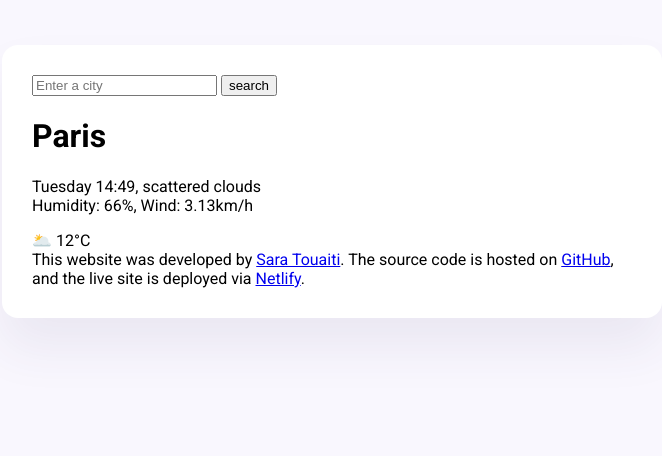
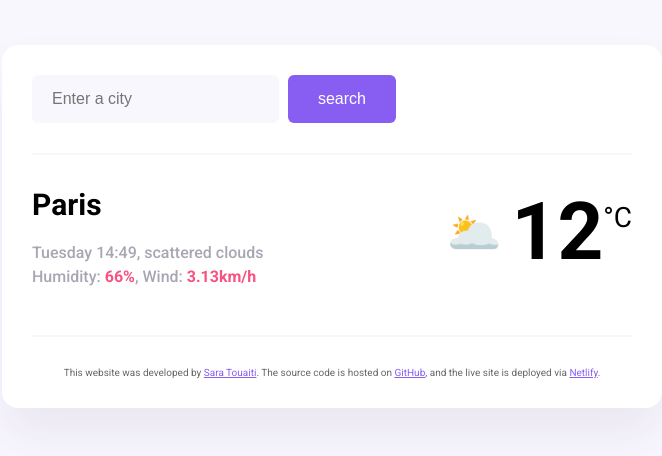
Before and after one commit to SarahTouaiti/meteology, a plain HTML site: page index.html in a window 1280 px wide. Shown: the whole page, without its empty margins (308-970 px from the left). Drawn offline with Linux system fonts and the light colour scheme.

Commit message:
I styled the css file

```diff
--- a/index.html
+++ b/index.html
@@ -13,21 +13,32 @@
   <body>
     <div class="weather-app">
       <header>
-        <form>
-          <input type="search" placeholder="Enter a city" required />
-          <input type="submit" value="search" />
+        <form class="search-form">
+          <input
+            type="search"
+            placeholder="Enter a city"
+            required
+            class="search-form-input"
+          />
+          <input type="submit" value="search" class="search-form-button" />
         </form>
       </header>
       <main>
-        <div>
-          <h1>Paris</h1>
-          <p>
-            Tuesday 14:49, scattered clouds
-            <br />
-            Humidity: 66%, Wind: 3.13km/h
-          </p>
+        <div class="weather-app-data">
+          <div>
+            <h1 class="weather-app-city">Paris</h1>
+            <p class="weather-app-details">
+              Tuesday 14:49, scattered clouds
+              <br />
+              Humidity: <strong>66%</strong>, Wind: <strong>3.13km/h</strong>
+            </p>
+          </div>
+          <div class="weather-app-temperature">
+            <div class="weather-app-emoji">🌥️</div>
+            <div class="temperature-value">12</div>
+            <div class="temperature-unit">°C</div>
+          </div>
         </div>
-        <div>🌥️ 12°C</div>
       </main>
       <footer>
         This website was developed by
--- a/src/styles.css
+++ b/src/styles.css
@@ -1,6 +1,24 @@
 body {
   background-color: #f9f7fe;
   font-family: "Roboto", sans-serif;
+}
+header {
+  border-bottom: 2px solid #f9f7fe;
+  padding: 0 0 30px 0;
+}
+main {
+  padding: 30px 0;
+}
+footer {
+  border-top: 2px solid #f9f7fe;
+  padding: 30px 0 0 0;
+  font-size: 10px;
+  text-align: center;
+  color: rgba(0, 0, 0, 0.6);
+  font-weight: 400;
+}
+a {
+  color: #885df1;
 }
 .weather-app {
   background-color: white;
@@ -10,3 +28,54 @@ body {
   box-shadow: 0 30px 50px rgba(65, 50, 100, 0.08);
   border-radius: 16px;
 }
+.search-form-input {
+  background-color: #f9f7fe;
+  border: none;
+  border-radius: 6px;
+  max-width: 80%;
+  padding: 15px 20px;
+  font-size: 16px;
+}
+.search-form-button {
+  background: #885df1;
+  padding: 15px 30px;
+  border: none;
+  font-size: 16px;
+  margin-left: 5px;
+  border-radius: 6px;
+  color: white;
+}
+.weather-app-data {
+  display: flex;
+  justify-content: space-between;
+}
+.weather-app-city {
+  margin: 0;
+  font-size: 30px;
+  line-height: 40px;
+}
+.weather-app-details {
+  font-size: 16px;
+  color: rgba(39, 33, 66, 0.4);
+  line-height: 24px;
+  font-weight: 500;
+}
+.weather-app-details strong {
+  color: #f65282;
+}
+.weather-app-temperature {
+  display: flex;
+}
+.temperature-value {
+  font-size: 80px;
+  margin-left: 10px;
+  font-weight: bold;
+}
+.temperature-unit {
+  margin-top: 16px;
+  font-size: 28px;
+}
+.weather-app-emoji {
+  font-size: 44px;
+  margin-top: 22px;
+}
```
